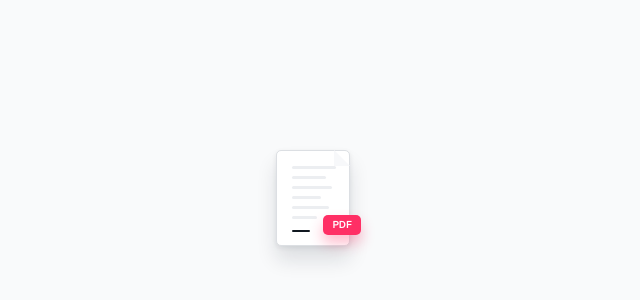
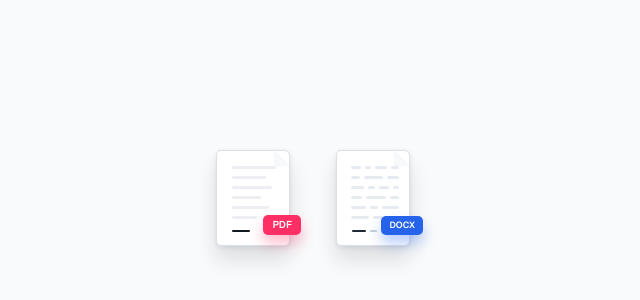
Before and after one commit to mouanvikram/components-challenge, a Next.js app in the folder day-31-to-60/day-43-to-day-60/components/: page / in a window 1280 px wide. Shown: the part 202-502 px from the top of the page, without its empty margins (327-967 px from the left). Built offline with nearby package versions, Linux system fonts and the light colour scheme.

Commit message:
added docx icon to the components

```diff
--- a/day-31-to-60/day-43-to-day-60/components/src/app/page.tsx
+++ b/day-31-to-60/day-43-to-day-60/components/src/app/page.tsx
@@ -1,11 +1,13 @@
 "use client";
 
+import { DocxIcon } from "@/components/ui/docx_icon";
 import { PDFIcon } from "@/components/ui/pdf_icon";
 
 export default function HomePage() {
   return (
-    <main className="flex min-h-screen flex-col items-center justify-center gap-6 bg-gray-50">
+    <main className="flex min-h-screen items-center justify-center gap-6 bg-gray-50">
       <PDFIcon />
+      <DocxIcon />
     </main>
   );
 }
--- a/day-31-to-60/day-43-to-day-60/components/src/components/ui/bento_grid.tsx
+++ b/day-31-to-60/day-43-to-day-60/components/src/components/ui/bento_grid.tsx
@@ -109,7 +109,7 @@ function Scales() {
 }
 export function CardStack() {
   return (
-    <div className="relative h-[340px] w-full overflow-hidden">
+    <div className="relative h-85 w-full overflow-hidden">
       {/* Fade the entire stack */}
       <div
         className="
@@ -117,18 +117,18 @@ export function CardStack() {
         "
       >
         {/* Card 4 */}
-        <div className="absolute inset-x-6 top-8 h-[260px] rounded-[28px] border border-neutral-200 bg-white" />
+        <div className="absolute inset-x-6 top-8 h-65 rounded-[28px] border border-neutral-200 bg-white" />
 
         {/* Card 3 */}
-        <div className="absolute inset-x-4 top-10 h-[260px] rounded-[28px] border border-neutral-200 bg-white" />
+        <div className="absolute inset-x-4 top-10 h-65 rounded-[28px] border border-neutral-200 bg-white" />
 
         {/* Card 2 */}
-        <div className="absolute inset-x-2 top-12 h-[260px] rounded-[28px] border border-neutral-200 bg-white" />
+        <div className="absolute inset-x-2 top-12 h-65 rounded-[28px] border border-neutral-200 bg-white" />
 
         {/* Main Card */}
         <div
           className="absolute inset-x-0 top-14 rounded-3xl border border-neutral-200 bg-white p-8 shadow-sm
-          [mask-image:linear-gradient(to_bottom,black_75%,transparent_100%)]"
+          mask-[linear-gradient(to_bottom,black_75%,transparent_100%)]"
         >
           <div className="inline-block bg-amber-100 px-1">
             <h3 className=" font-semibold text-amber-900">Spending Limit</h3>
@@ -193,7 +193,7 @@ export function TimelineCard() {
   return (
     <div
       className="
-        relative w-full h-[300px]
+        relative w-full h-75
         bg-[repeating-linear-gradient(
           -45deg,
           transparent_0px,
--- /dev/null
+++ b/day-31-to-60/day-43-to-day-60/components/src/components/ui/docx_icon.tsx
@@ -0,0 +1,83 @@
+"use client";
+
+import { cn } from "@/lib/utils";
+
+type DocxIconProps = {
+  className?: string;
+};
+
+const textRows = [
+  [
+    "h-[3px] w-5",
+    "h-0.75 w-3",
+    "h-[3px] w-6",
+    "h-0.75 w-4",
+  ],
+  [
+    "h-0.75 w-3.5",
+    "h-[3px] w-7",
+    "h-0.75 w-4.5",
+  ],
+  [
+    "h-[3px] w-6.5",
+    "h-0.75 w-4",
+    "h-[3px] w-5",
+    "h-0.75 w-3",
+  ],
+  [
+    "h-0.75 w-4.5",
+    "h-[3px] w-8",
+    "h-0.75 w-3.5",
+  ],
+  [
+    "h-[3px] w-5.5",
+    "h-0.75 w-3",
+    "h-[3px] w-6",
+  ],
+  [
+    "h-0.75 w-7",
+    "h-[3px] w-4",
+    "h-0.75 w-5",
+  ],
+];
+
+export function DocxIcon({ className }: DocxIconProps) {
+  return (
+    <div
+      className={cn(
+        "relative flex h-24 w-24 items-center justify-center",
+        className
+      )}
+      aria-label="DOCX file"
+      role="img"
+    >
+      <div className="relative h-24 w-18.5 rounded-[5px] border border-[#dcdfe3] bg-white shadow-[0_14px_20px_rgba(17,24,39,0.12),0_2px_5px_rgba(17,24,39,0.08)]">
+        <div className="absolute -right-px -top-px h-4 w-4 overflow-hidden rounded-tr-[5px]">
+          <div className="h-5.75 w-5.75 origin-top-left rotate-45 border-b border-[#dcdfe3] bg-[#f7f8fa]" />
+        </div>
+
+        <div className="absolute left-3.5 top-3.75 flex w-12 flex-col gap-1.75">
+          {textRows.map((row, rowIndex) => (
+            <div key={rowIndex} className="flex items-center gap-1">
+              {row.map((word, wordIndex) => (
+                <span
+                  key={`${rowIndex}-${wordIndex}`}
+                  className={cn("rounded-full bg-[#e6eaf1]", word)}
+                />
+              ))}
+            </div>
+          ))}
+        </div>
+
+        <div className="absolute bottom-[13px] left-[15px] flex items-end gap-1">
+          <div className="h-[2px] w-[14px] rounded-full bg-[#1f2937]" />
+          <div className="h-[2px] w-[7px] rounded-full bg-[#c7ced9]" />
+        </div>
+
+        <div className="absolute -right-[14px] bottom-[10px] rounded-[5px] bg-[#2563eb] px-[8px] py-[5px] text-[9px] font-semibold leading-none text-white shadow-[0_8px_14px_rgba(37,99,235,0.32)]">
+          DOCX
+        </div>
+      </div>
+    </div>
+  );
+}
```
